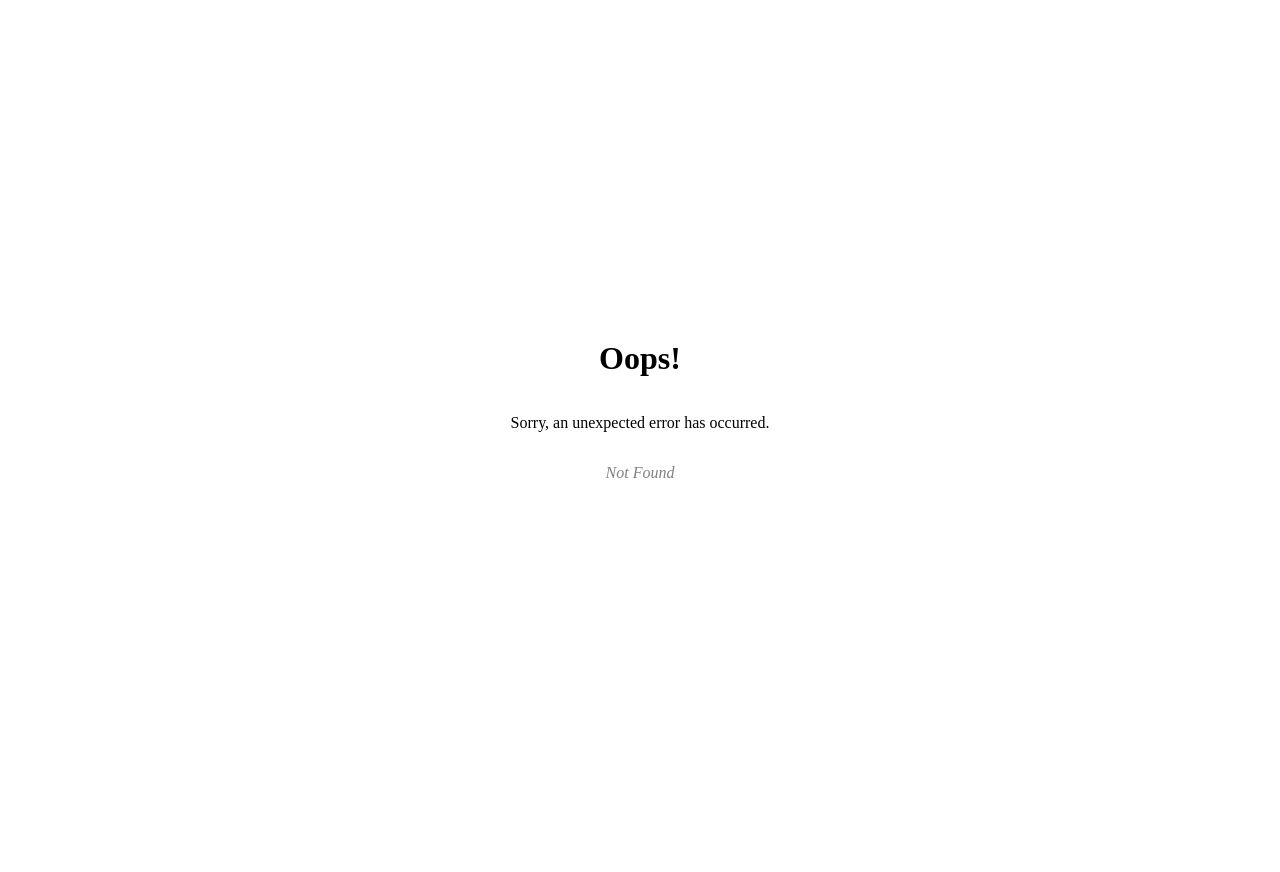
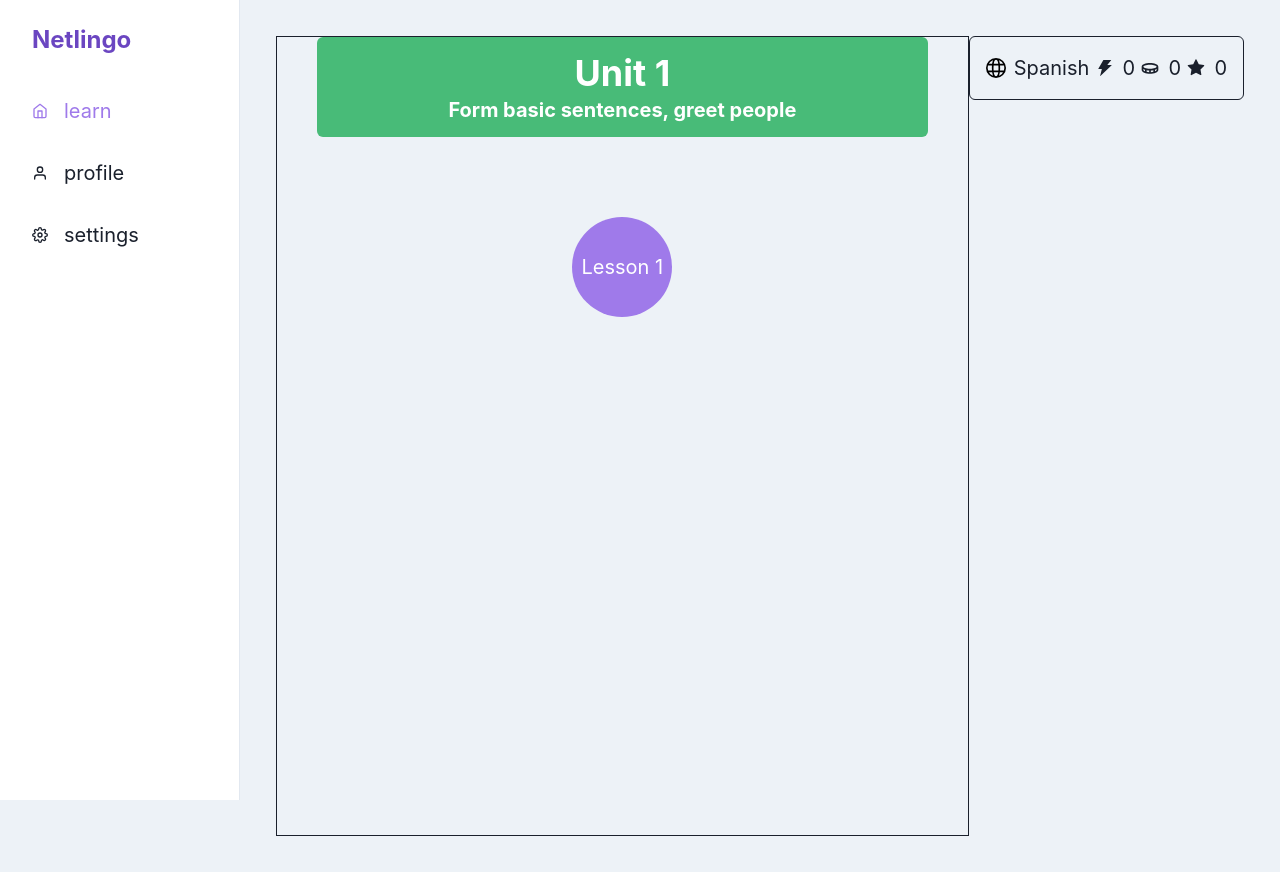
Before and after one commit to KasraTabrizi/Netlingo, a React (Create React App) app: page /learn in a window 1280 px wide. Before the commit this address had no page. Before the commit the page ends 816 px from the top, so only its background shows below. Built offline with nearby package versions, Linux system fonts and the light colour scheme.

Commit message:
routing active link

```diff
--- /dev/null
+++ b/src/App.css
@@ -0,0 +1,3 @@
+.active {
+  color: #9f7aea;
+}
--- a/src/App.tsx
+++ b/src/App.tsx
@@ -1,16 +1,7 @@
 import * as React from "react";
 import { ChakraProvider, Box, Flex, theme } from "@chakra-ui/react";
-import units from "./components/Unit/units.json";
+import { Outlet } from "react-router-dom";
 import Sidebar from "./components/Navbar/Sidebar";
-import StatusBar from "./components/StatusBar";
-import Unit from "./components/Unit/Unit";
-
-const list = {
-  language: "Spanish",
-  streak: 0,
-  coins: 0,
-  experience: 0,
-};
 
 export const App = () => (
   <ChakraProvider theme={theme}>
@@ -22,19 +13,7 @@ export const App = () => (
           justifyContent="space-between"
           flexDirection={{ base: "column-reverse", md: "row" }}
         >
-          <Box minH="100vh" w="full" border="1px" px="10">
-            {units.map((unit, index) => {
-              return (
-                <Unit
-                  name={unit.name}
-                  color={unit.color}
-                  number={index + 1}
-                  lessons={unit.lessons.length}
-                />
-              );
-            })}
-          </Box>
-          <StatusBar list={list} />
+          <Outlet />
         </Flex>
       </Sidebar>
     </Box>
--- a/src/components/Navbar/SidebarContent.tsx
+++ b/src/components/Navbar/SidebarContent.tsx
@@ -1,4 +1,5 @@
 import React from "react";
+import "../../App.css";
 import {
   Box,
   CloseButton,
@@ -10,15 +11,16 @@ import {
 import { FiHome, FiSettings, FiUser } from "react-icons/fi";
 import { IconType } from "react-icons";
 import NavItem from "./NavItem";
+import { NavLink } from "react-router-dom";
 
 interface LinkItemProps {
   name: string;
   icon: IconType;
 }
 const LinkItems: Array<LinkItemProps> = [
-  { name: "Learn", icon: FiHome },
-  { name: "Profile", icon: FiUser },
-  { name: "Settings", icon: FiSettings },
+  { name: "learn", icon: FiHome },
+  { name: "profile", icon: FiUser },
+  { name: "settings", icon: FiSettings },
 ];
 
 interface SidebarProps extends BoxProps {
@@ -43,9 +45,14 @@ const SidebarContent = ({ onClose, ...rest }: SidebarProps) => {
         <CloseButton display={{ base: "flex", md: "none" }} onClick={onClose} />
       </Flex>
       {LinkItems.map((link) => (
-        <NavItem key={link.name} icon={link.icon}>
-          {link.name}
-        </NavItem>
+        <NavLink
+          to={link.name}
+          className={({ isActive }) => (isActive ? "active" : "")}
+        >
+          <NavItem key={link.name} icon={link.icon}>
+            {link.name}
+          </NavItem>
+        </NavLink>
       ))}
     </Box>
   );
--- /dev/null
+++ b/src/routes/Learn.tsx
@@ -0,0 +1,34 @@
+import * as React from "react";
+import { Box } from "@chakra-ui/react";
+import units from "../components/Unit/units.json";
+import StatusBar from "../components/StatusBar";
+import Unit from "../components/Unit/Unit";
+
+const list = {
+  language: "Spanish",
+  streak: 0,
+  coins: 0,
+  experience: 0,
+};
+
+const Learn = () => {
+  return (
+    <>
+      <Box minH="100vh" w="full" border="1px" px="10">
+        {units.map((unit, index) => {
+          return (
+            <Unit
+              name={unit.name}
+              color={unit.color}
+              number={index + 1}
+              lessons={unit.lessons.length}
+            />
+          );
+        })}
+      </Box>
+      <StatusBar list={list} />
+    </>
+  );
+};
+
+export default Learn;
--- /dev/null
+++ b/src/routes/Profile.tsx
@@ -0,0 +1,7 @@
+import * as React from "react";
+
+const Profile = () => {
+  return <div>Profile page</div>;
+};
+
+export default Profile;
--- /dev/null
+++ b/src/routes/Settings.tsx
@@ -0,0 +1,7 @@
+import * as React from "react";
+
+const Settings = () => {
+  return <div>Settings page</div>;
+};
+
+export default Settings;
```
Also changed, not shown: src/index.tsx (+17 -0 lines).
